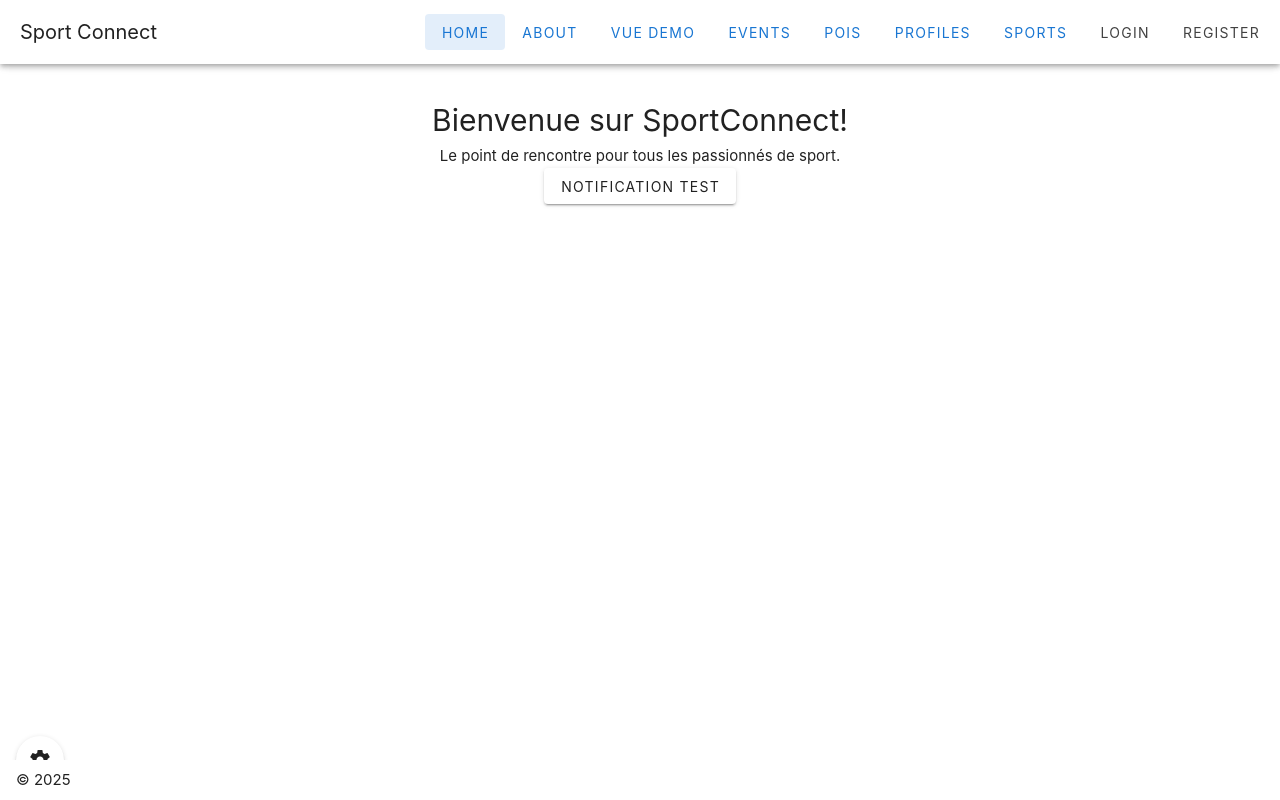
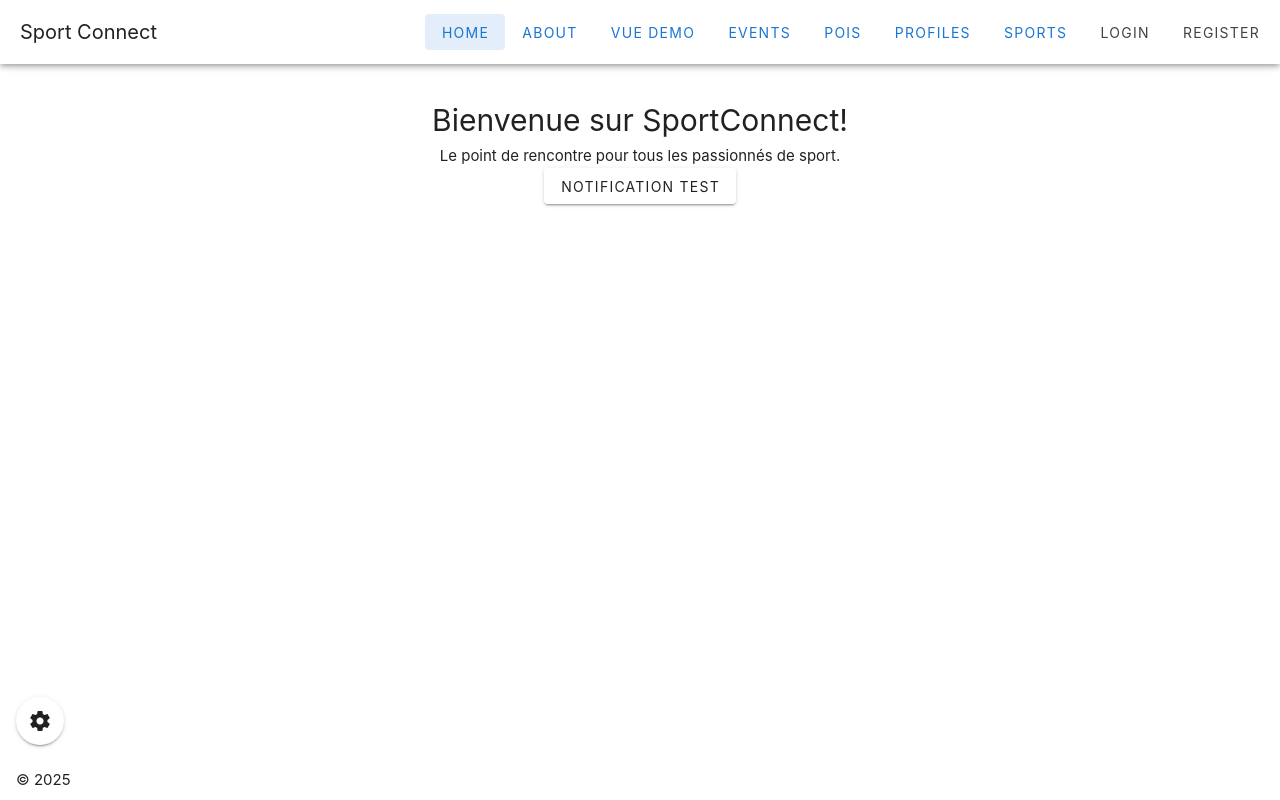
Before and after one commit to suissard/onbouge, a Vue app in the folder frontend/: page / in a window 1280 px wide. Built offline with nearby package versions, Linux system fonts and the light colour scheme; what suissard-strapi-client would draw is missing.

Commit message:
bouton de admin etait cacher par le footer

```diff
--- a/frontend/src/App.vue
+++ b/frontend/src/App.vue
@@ -88,7 +88,7 @@ const logout = () => {
 
 .settings-fab {
   position: fixed;
-  bottom: 16px;
+  bottom: 55px;
   left: 16px;
   z-index: 1000;
 }
```
